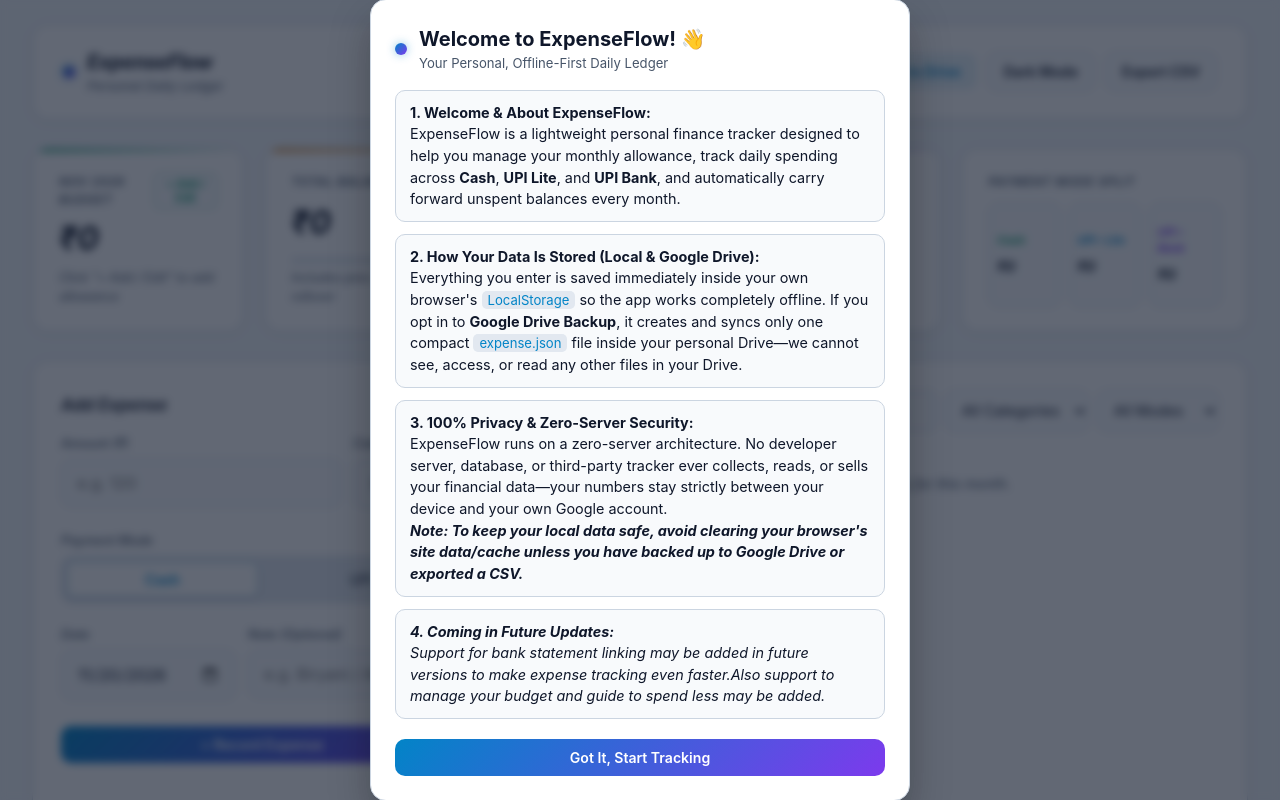
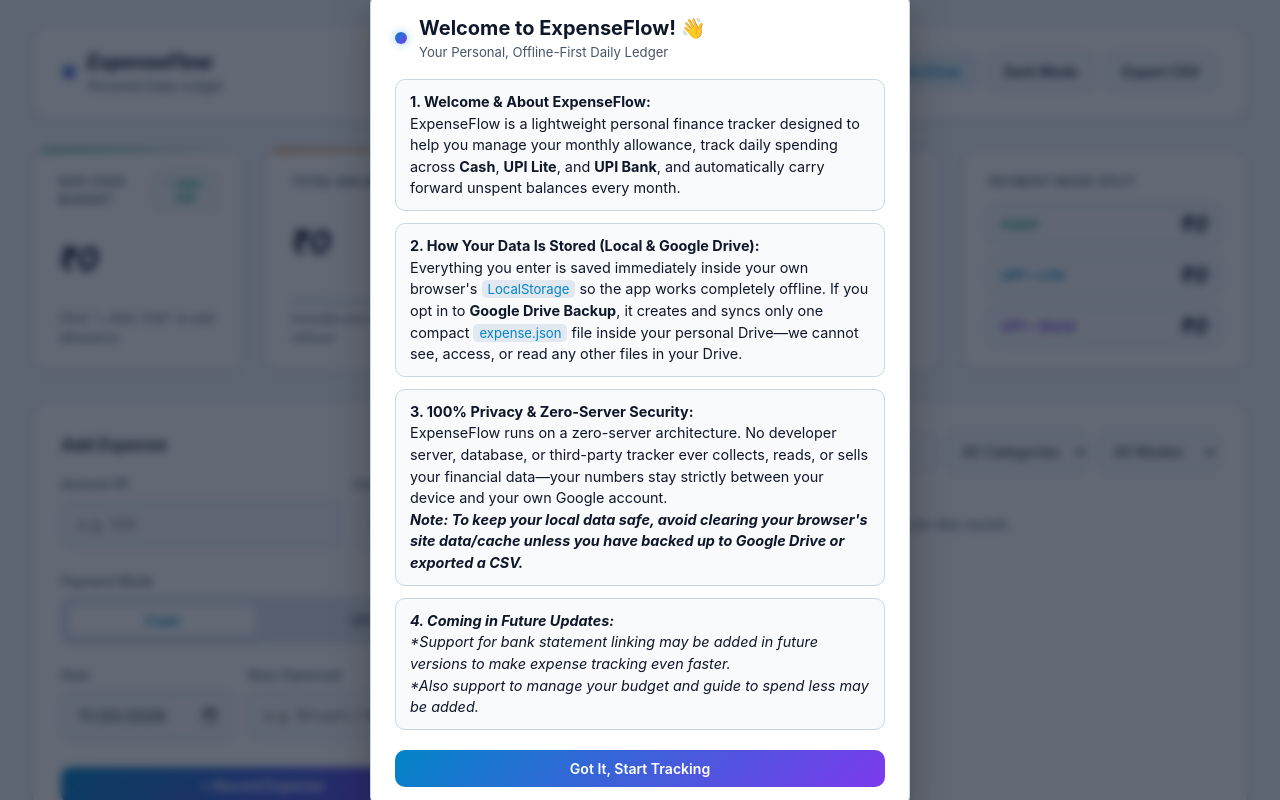
Before and after one commit to mdnihalaalum/ExpenseFlow, a plain HTML site: page index.html in a window 1280 px wide. Shown: the top 800 px of the page. Drawn offline with Linux system fonts and the light colour scheme.

Commit message:
Minor update

```diff
--- a/index.html
+++ b/index.html
@@ -37,7 +37,7 @@
         </li>
         <li>
           <strong>4. Coming in Future Updates:</strong><br />
-          Support for bank statement linking may be added in future versions to make expense tracking even faster.Also support to manage your budget and guide to spend less may be added.
+          *Support for bank statement linking may be added in future versions to make expense tracking even faster.<br>*Also support to manage your budget and guide to spend less may be added.
         </li>
       </ul>
     </div>
--- a/style.css
+++ b/style.css
@@ -1368,17 +1368,33 @@ input:focus, select:focus {
     padding: 24px 26px;
   }
 
-  /* Payment split: no empty band between the title and the three tiles.
-     The grid grows to fill the card and each tile centres its label + amount. */
+  /* Payment split: the three modes stack as rows so the text can be big.
+     Rows fill the card height, label on the left, amount on the right. */
   .payment-split-card .split-grid {
     flex: 1;
+    grid-template-columns: 1fr;
     align-content: stretch;
+    gap: 8px;
   }
 
   .payment-split-card .split-item {
-    justify-content: center;
-    gap: 8px;
-    padding: 10px 8px;
+    flex-direction: row;
+    align-items: center;
+    justify-content: space-between;
+    gap: 10px;
+    padding: 8px 12px;
+  }
+
+  .payment-split-card .split-tag {
+    font-size: 0.85rem;
+    letter-spacing: 0.04em;
+    white-space: nowrap;
+  }
+
+  .payment-split-card .split-item strong {
+    font-size: 1.35rem;
+    line-height: 1.15;
+    white-space: nowrap;
   }
 
   .metric-value {
```
